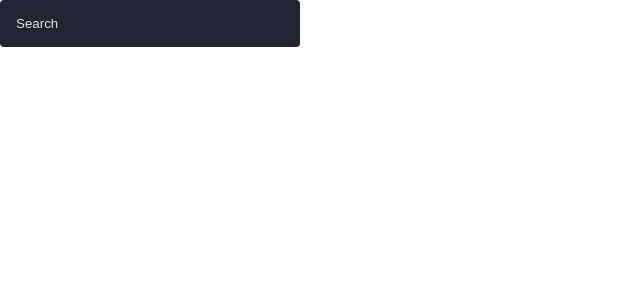
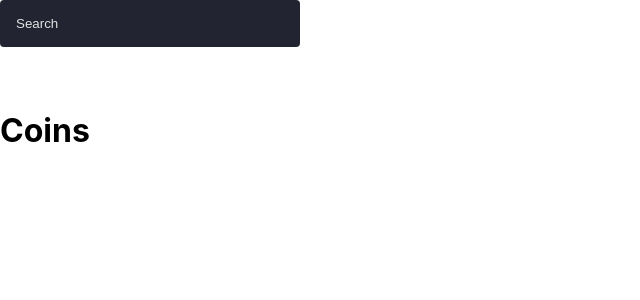
Before and after one commit to mvmarco/test-noaignite-marco, a Next.js app: page / in a window 1280 px wide. Shown: the top 300 px of the page, without its empty margins (0-640 px from the left). Built offline with nearby package versions, Linux system fonts and the light colour scheme.

Commit message:
created Coins component

```diff
--- /dev/null
+++ b/components/Coins/index.js
@@ -0,0 +1,7 @@
+const Coins = () => {
+  return (
+    <div><h1>Coins</h1></div>
+  )
+}
+
+export default Coins
--- a/pages/index.js
+++ b/pages/index.js
@@ -1,5 +1,5 @@
 import Head from "next/head";
-import Image from "next/image";
+import Coins from "../components/Coins";
 import SearchBar from "../components/SearchBar";
 
 export default function Home() {
@@ -11,6 +11,7 @@ export default function Home() {
         <link rel="icon" href="/favicon.ico" />
       </Head>
       <SearchBar type="text" placeholder="Search"/>
+      <Coins />
     </div>
   );
 }
```
Also changed, not shown: components/Coins/Coins.module.css (added).
